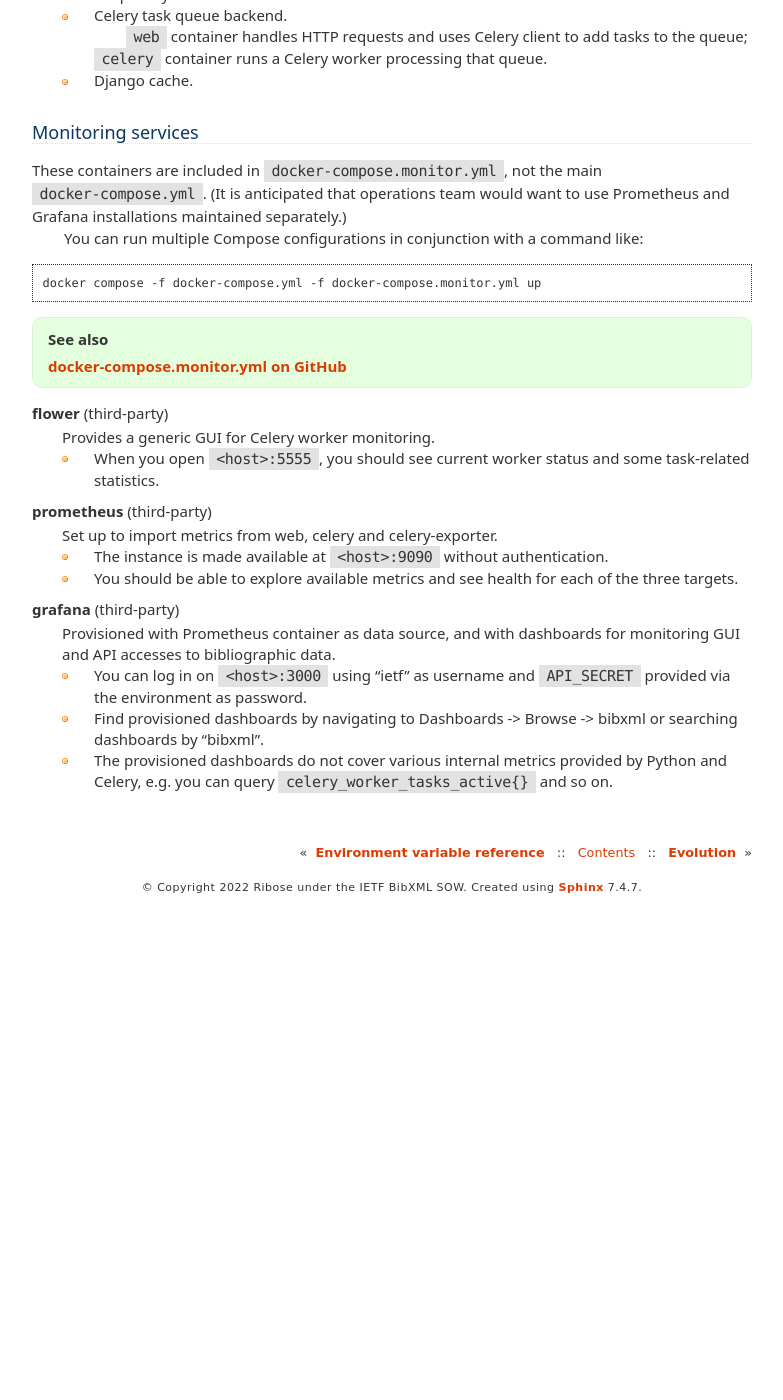
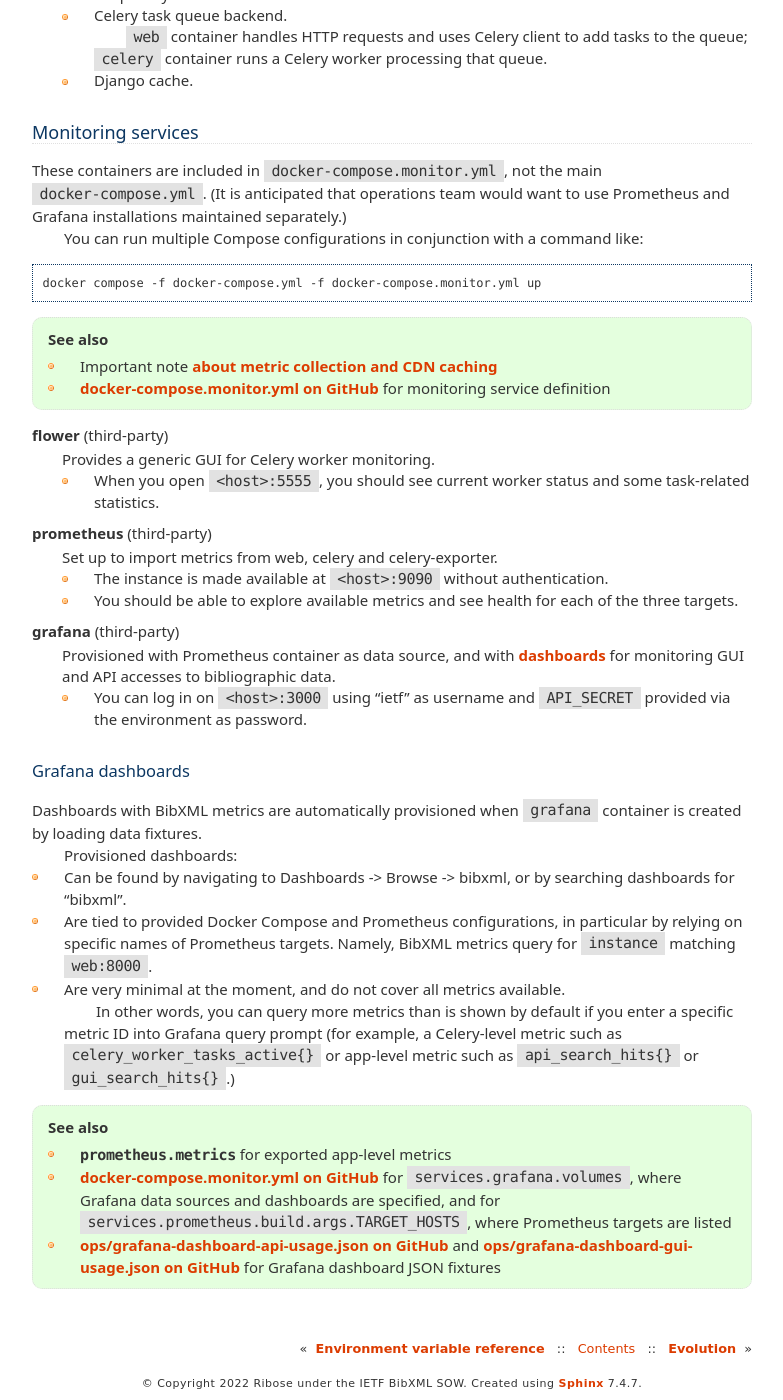
Before and after one commit to ietf-tools/bibxml-service, a Sphinx documentation site: the page built from docs/ref/containers.rst, in a window 1280 px wide and 1400 px high, scrolled down 1494 px. Shown: the whole window, without its empty margins (248-1031 px from the left). Built offline with Sphinx 7.4.7, drawn with Linux system fonts in a browser that asks for light colours; pages that are not in the unit, such as notebooks, are missing from menus; before the commit the page ends 2399 px from its top, so only the background shows below that.

Commit message:
docs: update monitoring section (#182)

```diff
--- a/docs/ref/containers.rst
+++ b/docs/ref/containers.rst
@@ -91,6 +91,8 @@ Defined in ``docker-compose.yml`` (see :github:`docker-compose.yml`).
     - Django cache.
 
 
+.. _monitoring-containers:
+
 Monitoring services
 ===================
 
@@ -105,7 +107,10 @@ with a command like::
 
     docker compose -f docker-compose.yml -f docker-compose.monitor.yml up
 
-.. seealso:: :github:`docker-compose.monitor.yml`
+.. seealso::
+
+   - Important note :ref:`about metric collection and CDN caching <metrics-and-cdn>`
+   - :github:`docker-compose.monitor.yml` for monitoring service definition
 
 **flower** (third-party)
     Provides a generic GUI for Celery worker monitoring.
@@ -124,15 +129,47 @@ with a command like::
 
 **grafana** (third-party)
     Provisioned with Prometheus container as data source,
-    and with dashboards for monitoring GUI and API accesses
+    and with :ref:`dashboards <grafana-dashboards>`
+    for monitoring GUI and API accesses
     to bibliographic data.
 
     - You can log in on ``<host>:3000`` using “ietf” as username
       and ``API_SECRET`` provided via the environment as password.
 
-    - Find provisioned dashboards by navigating
-      to Dashboards -> Browse -> bibxml or searching dashboards by “bibxml”.
+.. _grafana-dashboards:
 
-    - The provisioned dashboards do not cover various internal metrics
-      provided by Python and Celery, e.g. you can query ``celery_worker_tasks_active{}``
-      and so on.
+Grafana dashboards
+------------------
+
+Dashboards with BibXML metrics are automatically provisioned
+when ``grafana`` container is created by loading data fixtures.
+
+Provisioned dashboards:
+
+- Can be found by navigating
+  to Dashboards -> Browse -> bibxml, or by searching dashboards for “bibxml”.
+
+- Are tied to provided Docker Compose and Prometheus configurations,
+  in particular by relying on specific names of Prometheus targets.
+  Namely, BibXML metrics query for ``instance`` matching ``web:8000``.
+
+- Are very minimal at the moment,
+  and do not cover all metrics available.
+
+  In other words, you can query more metrics than is shown by default
+  if you enter a specific metric ID into Grafana query prompt
+  (for example, a Celery-level metric such as
+  ``celery_worker_tasks_active{}``
+  or app-level metric such as ``api_search_hits{}`` or ``gui_search_hits{}``.)
+
+.. seealso::
+
+   - :mod:`prometheus.metrics` for exported app-level metrics
+   - :github:`docker-compose.monitor.yml`
+     for ``services.grafana.volumes``,
+     where Grafana data sources and dashboards are specified,
+     and for ``services.prometheus.build.args.TARGET_HOSTS``,
+     where Prometheus targets are listed
+   - :github:`ops/grafana-dashboard-api-usage.json`
+     and :github:`ops/grafana-dashboard-gui-usage.json`
+     for Grafana dashboard JSON fixtures
```
